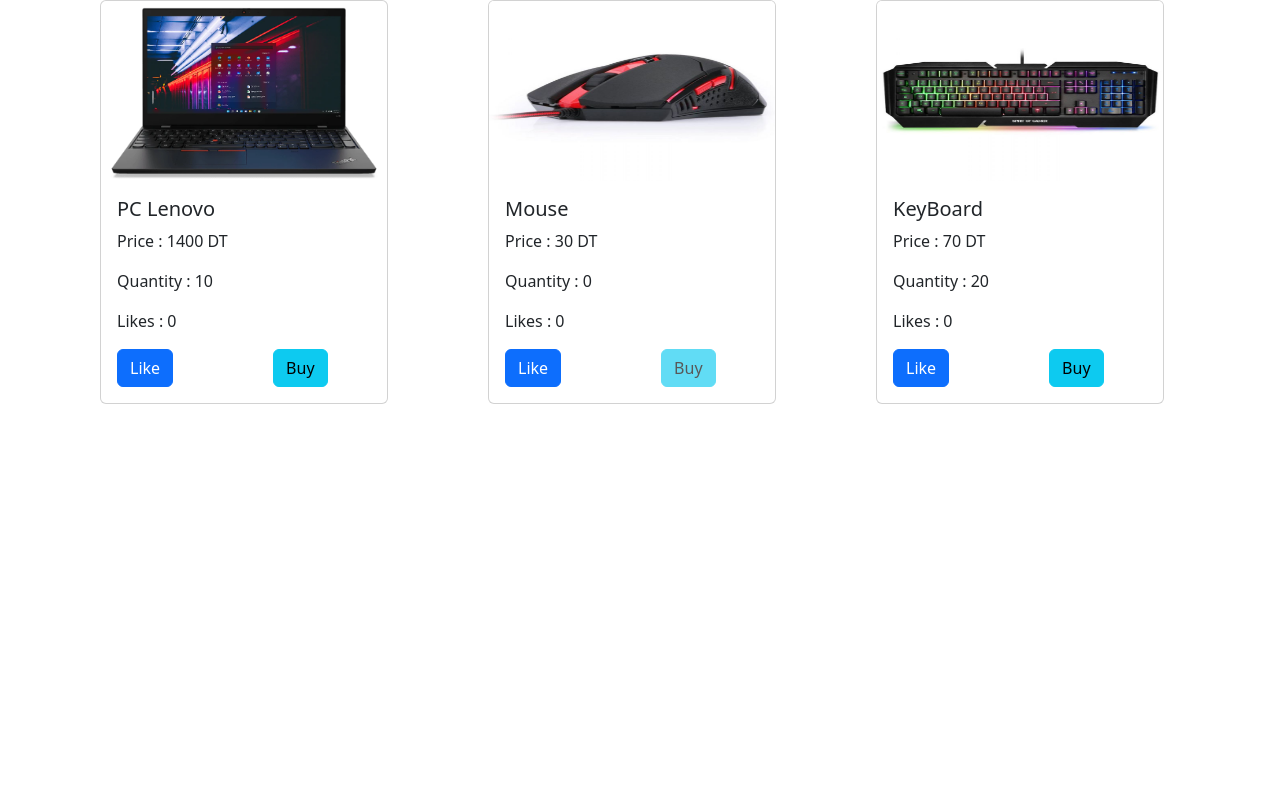
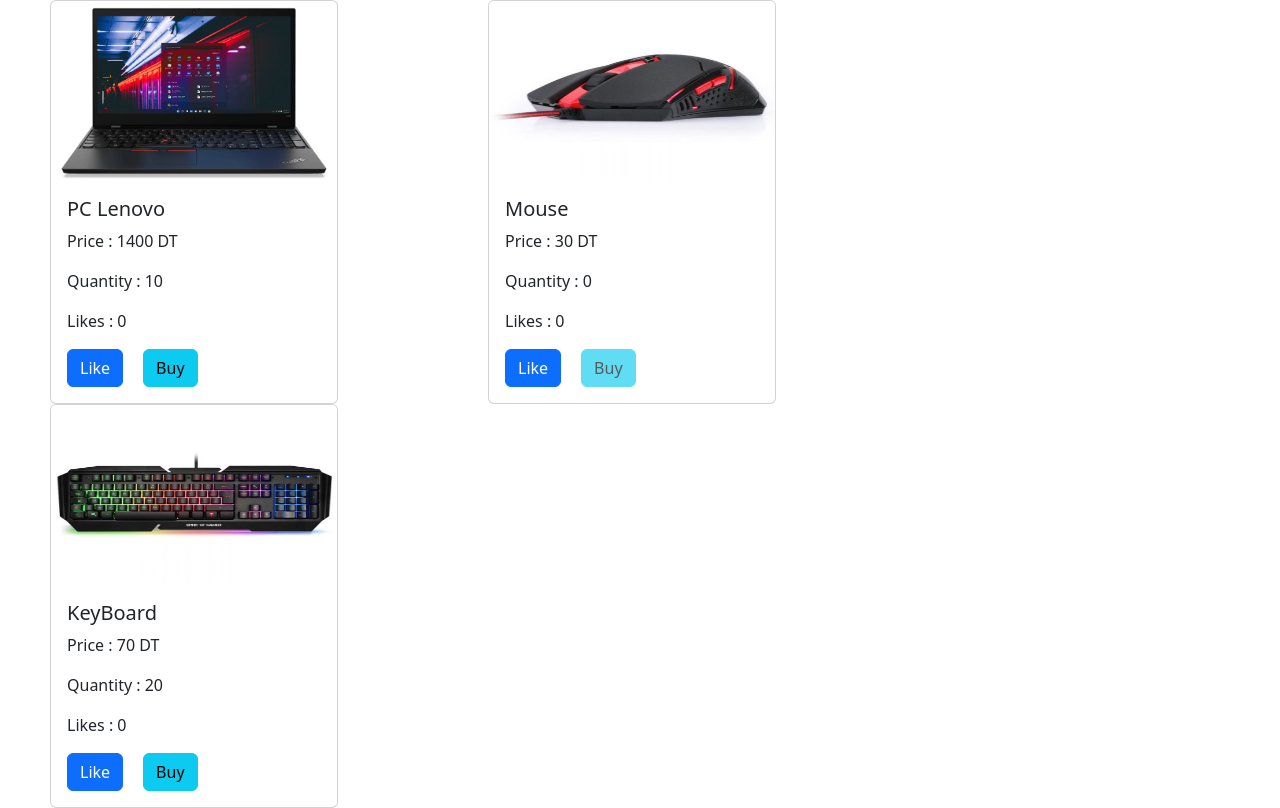
Before and after one commit to AmineBarguellil7/Atelier1-React, a React (Create React App) app: page / in a window 1280 px wide. Built offline with nearby package versions, Linux system fonts and the light colour scheme.

Commit message:
Atelier1-update2

```diff
--- a/src/Components/Product.css
+++ b/src/Components/Product.css
@@ -1,17 +1,18 @@
 @import '../App.css';
 
 
-.card {
-    display: inline-block;
-    margin-left:100px;
-    width:18rem;
+.div1 {
+    display:inline-flex;
 }
 
 
-.btn-primary {
-    margin-right: 50px;
+
+.card {
+    width:18rem;
+    margin-right: 100px;
+    margin-left: 50px;
 }
 
-.btn-info {
-    margin-left:50px;
+.btn-primary {
+    margin-right: 20px;
 }
--- a/src/Components/Product.js
+++ b/src/Components/Product.js
@@ -1,37 +1,49 @@
 import { useState } from 'react';
 import Card from 'react-bootstrap/Card';
 import './Product.css';
+import React from 'react';
 
 
 
 function Product(props) {
 
-
   const  [like,setLike]=useState(props.like);
   const clickHandler = () => {
-    setLike(like + 1);
-  };
+     setLike(like + 1);
+   };
+
+   const [quantite,setQuantite]=useState(props.quantity);
+
+
+   const decrementQuantity=()=> {
+    props.buy();
+    if (quantite>0) {
+      setQuantite(quantite-1);
+    }
+   }
 
 
 
   return (
+    <div className='div1'>
         <Card className="card">
-          <Card.Img  variant="top"  src={require('../assets/images/'+props.img)} width="286" height="180" />
+          <Card.Img    src={require('../assets/images/'+props.img)} width="286" height="180" />
           <Card.Body>
-            <Card.Title>{props.title}</Card.Title>
+            <Card.Title>{props.name}</Card.Title>
             <Card.Text>
             Price : {props.price} DT
             </Card.Text>
             <Card.Text>
-              Quantity : {props.quantite}
+              Quantity : {quantite}
             </Card.Text>
             <Card.Text>
               Likes : {like}
             </Card.Text>
             <button className='btn btn-primary' onClick={clickHandler}>Like</button>
-            <button className='btn btn-info' disabled={props.quantite===0} onClick={props.buy} >Buy</button>
+            <button className='btn btn-info' disabled={quantite===0} onClick={decrementQuantity} >Buy</button>
           </Card.Body>
         </Card>
+        </div>
       );
 }
 
--- a/src/Components/Products.js
+++ b/src/Components/Products.js
@@ -4,26 +4,24 @@
 
 function Products() {
 
-
+  const products = require("../Data/products.json");
 
   const [showAlert, setShowAlert] = useState(false);
 
-  const buy = () => {
-    setShowAlert(true);
-    setTimeout(() => setShowAlert(false), 2000);
-  };
-
-  const products = require("../Data/products.json");
-
   const [showMsg, setShowMsg] = useState(false);
 
-  useEffect(() => {
-    setShowMsg(true);
+  useEffect(() => {       //useEffect prend deux parametres fonction wa array thot fih les variables ki titbadel valeur mta3 ayy variable fonction elli fi wost useEffect titlanca mara okhra.
+    setShowMsg(true);     //useEffect(()=> {},[]) kan yitnaha tableau yo93od m3a kol changement fel composant titlanca le fonction.
     setTimeout(() => {
       setShowMsg(false);
     }, 3000);
   }, []);
 
+
+  const buy = () => {
+    setShowAlert(true);
+  setTimeout(() => setShowAlert(false), 2000);
+};
 
 
   return (
@@ -32,30 +30,17 @@
         <Alert.Heading>Hey, Welcome To Our Shop MyStore <br /> Thank you for choosing our store, we hope you enjoy your shopping experience! </Alert.Heading>
         <hr />
       </Alert>
-      <Product
-        title={products[0].name}
-        quantite={products[0].quantity}
-        price={products[0].price}
-        img={products[0].img}
-        like={products[0].like}
-        buy={buy}
-      />
-      <Product
-        title={products[1].name}
-        quantite={products[1].quantity}
-        price={products[1].price}
-        img={products[1].img}
-        like={products[1].like}
-        buy={buy}
-      />
-      <Product
-        title={products[2].name}
-        quantite={products[2].quantity}
-        price={products[2].price}
-        img={products[2].img}
-        like={products[2].like}
-        buy={buy}
-      />
+      { products.map((p) => (
+        <Product
+          key={p.name}
+          name={p.name}
+          price={p.price}
+          quantity={p.quantity}
+          like={p.like}
+          img={p.img}
+          buy={buy}
+        />
+      ))  }
       <Alert show={showAlert} variant="success">
         <Alert.Heading>You bought an Item!</Alert.Heading>
       </Alert>
```
